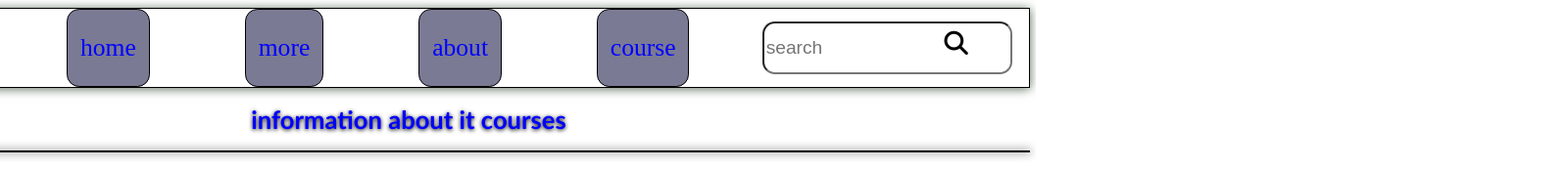
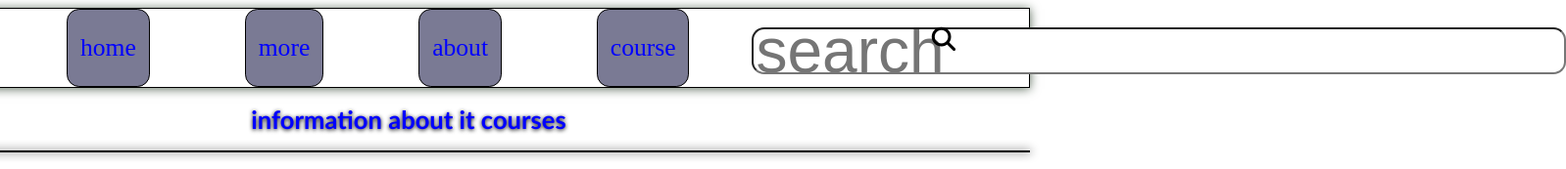
Before and after one commit to ayyan1700/digital-marketing, a plain HTML site: page index.html in a window 1280 px wide. Shown: the top 173 px of the page at 98% size, 1598 px wide, since content can reach past the window. Drawn offline with Linux system fonts and the light colour scheme.

Commit message:
Update index.html

```diff
--- a/index.html
+++ b/index.html
@@ -50,9 +50,9 @@
             transition: 0.6s;
         }
         .main>input{
-            margin-left: 3.8vw;
-            font-size: 1.5vw;
-            margin-top: 1vw;
+            margin-left: 3vw;
+            font-size: 5vw;
+            margin-top: 1.5vw;
             margin-bottom: 1vw;
             position: relative;
             border-radius: 1vw;
@@ -64,8 +64,8 @@
         }
         .main>i{
             position: absolute;
-            margin-left: 92vw;
-            margin-top: 1.8vw;
+            margin-left: 91vw;
+            margin-top: 1.5vw;
             font-size: 1.9vw;
         }
         .slider{
```
